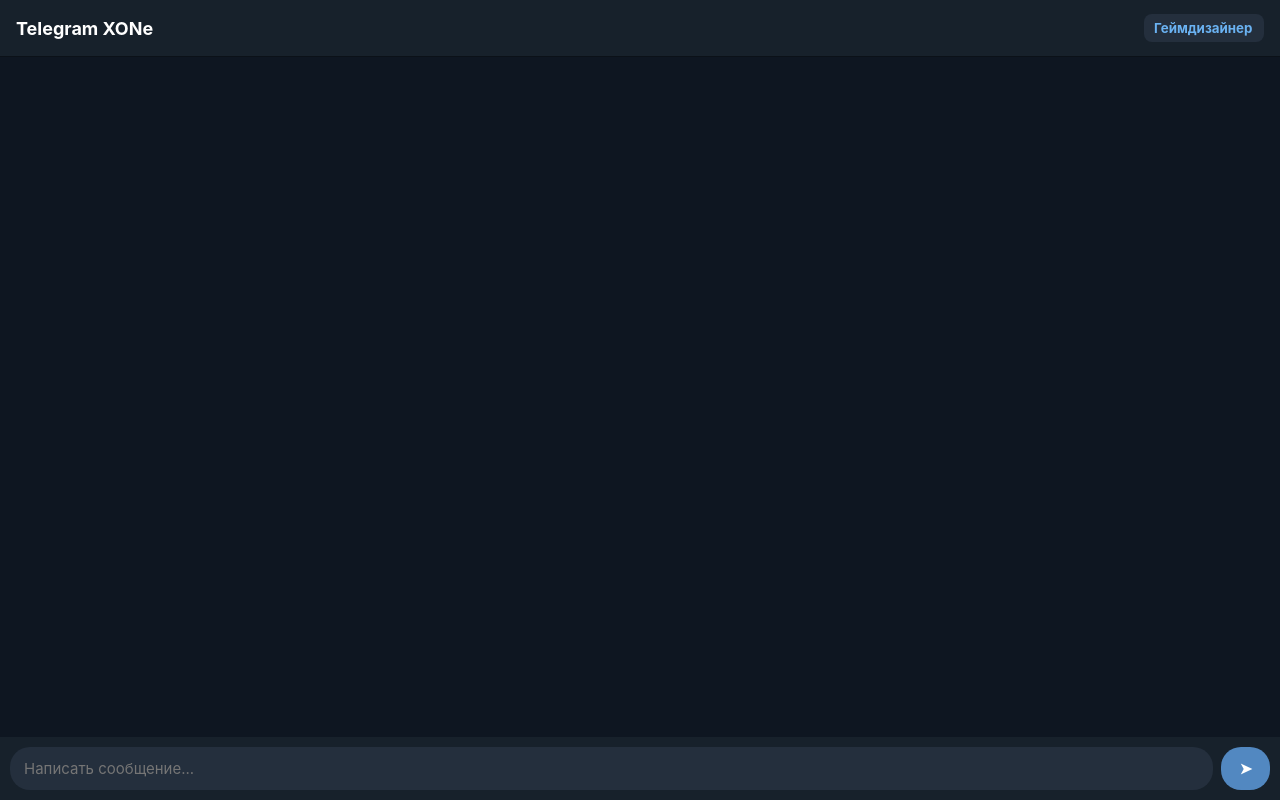
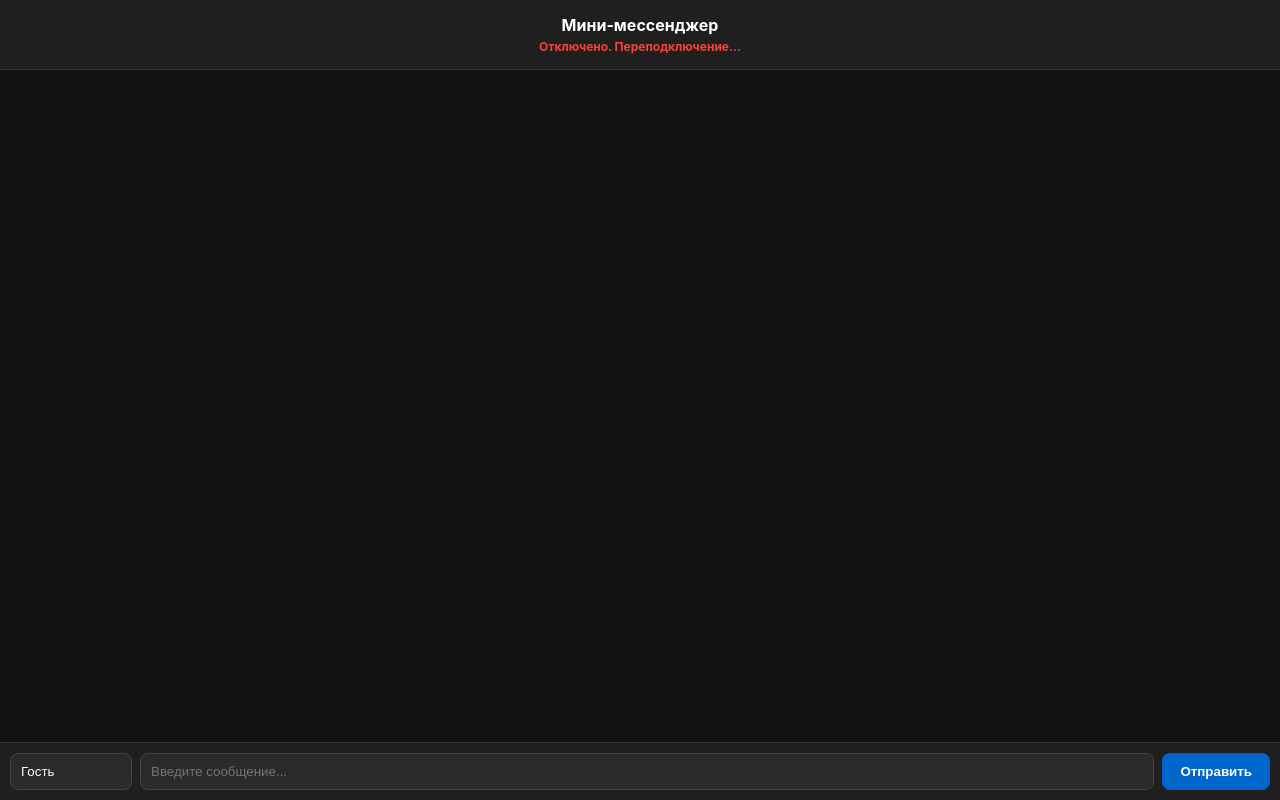
Before and after one commit to PROB7X/T-CH, a plain HTML site: page index.html in a window 1280 px wide. Drawn offline with Linux system fonts and the light colour scheme; no server answers.

Commit message:
Update index.html

```diff
--- a/index.html
+++ b/index.html
@@ -3,106 +3,166 @@
 <head>
     <meta charset="UTF-8">
     <meta name="viewport" content="width=device-width, initial-scale=1.0">
-    <title>Telegram XONe — Чат</title>
+    <title>Мини-мессенджер</title>
     <style>
-        * { box-sizing: border-box; margin: 0; padding: 0; font-family: -apple-system, BlinkMacSystemFont, "Segoe UI", Roboto, sans-serif; }
-        body { background: #0e1621; color: #fff; display: flex; flex-direction: column; height: 100vh; }
-        header { background: #17212b; padding: 14px 16px; display: flex; justify-content: space-between; align-items: center; border-bottom: 1px solid #0b1118; }
-        header h1 { font-size: 18px; color: #fff; }
-        #nickInput { background: #242f3d; border: none; color: #6ab2f2; padding: 6px 10px; border-radius: 8px; width: 120px; font-weight: bold; outline: none; }
-        #chat { flex: 1; overflow-y: auto; padding: 15px; display: flex; flex-direction: column; gap: 10px; }
-        .msg { background: #182533; padding: 10px 14px; border-radius: 12px; max-width: 80%; align-self: flex-start; word-wrap: break-word; }
-        .msg.mine { background: #2b5278; align-self: flex-end; }
-        .msg-header { display: flex; justify-content: space-between; gap: 12px; font-size: 12px; color: #6ab2f2; margin-bottom: 4px; font-weight: bold; }
-        .msg.mine .msg-header { color: #8ec5fc; }
-        .msg-time { color: #6c7883; font-weight: normal; font-size: 11px; }
-        .msg-text { font-size: 15px; line-height: 1.4; }
-        footer { background: #17212b; padding: 10px; display: flex; gap: 8px; }
-        #textInput { flex: 1; background: #242f3d; border: none; color: #fff; padding: 12px 14px; border-radius: 20px; font-size: 15px; outline: none; }
-        button { background: #5288c1; color: #fff; border: none; padding: 0 18px; border-radius: 20px; font-weight: bold; cursor: pointer; font-size: 15px; }
-        button:active { background: #4170a3; }
+        body {
+            font-family: -apple-system, BlinkMacSystemFont, "Segoe UI", Roboto, sans-serif;
+            background-color: #121212;
+            color: #ffffff;
+            margin: 0;
+            display: flex;
+            flex-direction: column;
+            height: 100vh;
+        }
+        #header {
+            padding: 15px;
+            background-color: #1f1f1f;
+            text-align: center;
+            font-weight: bold;
+            border-bottom: 1px solid #333;
+        }
+        #status {
+            font-size: 12px;
+            color: #ffa500;
+            margin-top: 4px;
+        }
+        #chat-box {
+            flex: 1;
+            overflow-y: auto;
+            padding: 15px;
+            display: flex;
+            flex-direction: column;
+            gap: 10px;
+        }
+        .message {
+            background-color: #2a2a2a;
+            padding: 10px 14px;
+            border-radius: 12px;
+            max-width: 75%;
+            word-wrap: break-word;
+            align-self: flex-start;
+        }
+        .message.mine {
+            background-color: #0066cc;
+            align-self: flex-end;
+        }
+        .sender {
+            font-size: 11px;
+            color: #aaa;
+            margin-bottom: 4px;
+        }
+        #input-area {
+            display: flex;
+            padding: 10px;
+            background-color: #1f1f1f;
+            border-top: 1px solid #333;
+            gap: 8px;
+        }
+        input {
+            background-color: #2a2a2a;
+            border: 1px solid #444;
+            color: white;
+            padding: 10px;
+            border-radius: 8px;
+            outline: none;
+        }
+        #username {
+            width: 100px;
+        }
+        #msg-input {
+            flex: 1;
+        }
+        button {
+            background-color: #0066cc;
+            color: white;
+            border: none;
+            padding: 10px 18px;
+            border-radius: 8px;
+            cursor: pointer;
+            font-weight: bold;
+        }
+        button:hover {
+            background-color: #0052a3;
+        }
     </style>
 </head>
 <body>
-    <header>
-        <h1>Telegram XONe</h1>
-        <input type="text" id="nickInput" placeholder="Твой ник" value="Геймдизайнер">
-    </header>
 
-    <div id="chat"></div>
+    <div id="header">
+        Мини-мессенджер
+        <div id="status">Подключение к 103.82.102.226...</div>
+    </div>
 
-    <footer>
-        <input type="text" id="textInput" placeholder="Написать сообщение..." onkeypress="if(event.key==='Enter') sendMsg()">
-        <button onclick="sendMsg()">➤</button>
-    </footer>
+    <div id="chat-box"></div>
+
+    <div id="input-area">
+        <input type="text" id="username" placeholder="Имя" value="Гость">
+        <input type="text" id="msg-input" placeholder="Введите сообщение..." autocomplete="off">
+        <button onclick="sendMessage()">Отправить</button>
+    </div>
 
     <script>
-        const API_URL = "https://103-82-102-226.sslip.io/messages";
-        const chatBox = document.getElementById("chat");
-        const nickInput = document.getElementById("nickInput");
-        const textInput = document.getElementById("textInput");
-        let lastCount = 0;
+        // Укажите здесь ваш реальный порт и путь из main.py (например, :8000/ws или :5000)
+        const SERVER_URL = "ws://103.82.102.226:8000/ws";
 
-        // Запоминаем ник в памяти браузера
-        if (localStorage.getItem("xone_nick")) {
-            nickInput.value = localStorage.getItem("xone_nick");
+        const chatBox = document.getElementById("chat-box");
+        const statusEl = document.getElementById("status");
+        const msgInput = document.getElementById("msg-input");
+        const usernameInput = document.getElementById("username");
+
+        let socket;
+
+        function connect() {
+            socket = new WebSocket(SERVER_URL);
+
+            socket.onopen = () => {
+                statusEl.textContent = "В сети (103.82.102.226)";
+                statusEl.style.color = "#4caf50";
+            };
+
+            socket.onmessage = (event) => {
+                addMessage(event.data, false);
+            };
+
+            socket.onclose = () => {
+                statusEl.textContent = "Отключено. Переподключение...";
+                statusEl.style.color = "#f44336";
+                setTimeout(connect, 3000);
+            };
+
+            socket.onerror = (err) => {
+                console.error("Ошибка WebSocket:", err);
+                statusEl.textContent = "Ошибка соединения с сервером";
+                statusEl.style.color = "#f44336";
+            };
         }
-        nickInput.addEventListener("input", () => localStorage.setItem("xone_nick", nickInput.value));
 
-        async function loadMessages() {
-            try {
-                const res = await fetch(API_URL);
-                const msgs = await res.json();
-                if (msgs.length !== lastCount) {
-                    const isAtBottom = chatBox.scrollHeight - chatBox.scrollTop <= chatBox.clientHeight + 60;
-                    chatBox.innerHTML = "";
-                    msgs.forEach(m => {
-                        const div = document.createElement("div");
-                        const isMine = m.user === (nickInput.value.trim() || "Аноним");
-                        div.className = "msg" + (isMine ? " mine" : "");
-                        div.innerHTML = `
-                            <div class="msg-header">
-                                <span>${escapeHtml(m.user)}</span>
-                                <span class="msg-time">${m.time}</span>
-                            </div>
-                            <div class="msg-text">${escapeHtml(m.text)}</div>
-                        `;
-                        chatBox.appendChild(div);
-                    });
-                    if (isAtBottom || lastCount === 0) {
-                        chatBox.scrollTop = chatBox.scrollHeight;
-                    }
-                    lastCount = msgs.length;
-                }
-            } catch (e) {
-                console.error("Ошибка загрузки чата:", e);
+        function addMessage(text, isMine) {
+            const div = document.createElement("div");
+            div.className = "message" + (isMine ? " mine" : "");
+            div.textContent = text;
+            chatBox.appendChild(div);
+            chatBox.scrollTop = chatBox.scrollHeight;
+        }
+
+        function sendMessage() {
+            const text = msgInput.value.trim();
+            const user = usernameInput.value.trim() || "Аноним";
+
+            if (text && socket && socket.readyState === WebSocket.OPEN) {
+                const payload = `${user}: ${text}`;
+                socket.send(payload);
+                addMessage(payload, true);
+                msgInput.value = "";
             }
         }
 
-        async function sendMsg() {
-            const text = textInput.value.trim();
-            const user = nickInput.value.trim() || "Аноним";
-            if (!text) return;
+        msgInput.addEventListener("keypress", (e) => {
+            if (e.key === "Enter") sendMessage();
+        });
 
-            textInput.value = "";
-            try {
-                await fetch(API_URL, {
-                    method: "POST",
-                    headers: { "Content-Type": "application/json" },
-                    body: JSON.stringify({ user, text })
-                });
-                loadMessages();
-            } catch (e) {
-                alert("Не удалось отправить сообщение. Проверь сервер!");
-            }
-        }
+        connect();
+    </script>
 
-        function escapeHtml(str) {
-            return str.replace(/[&<>"']/g, m => ({ '&': '&amp;', '<': '&lt;', '>': '&gt;', '"': '&quot;', "'": '&#39;' }[m]));
-        }
-
-        loadMessages();
-        setInterval(loadMessages, 2000);
-    </script>
 </body>
 </html>
```
